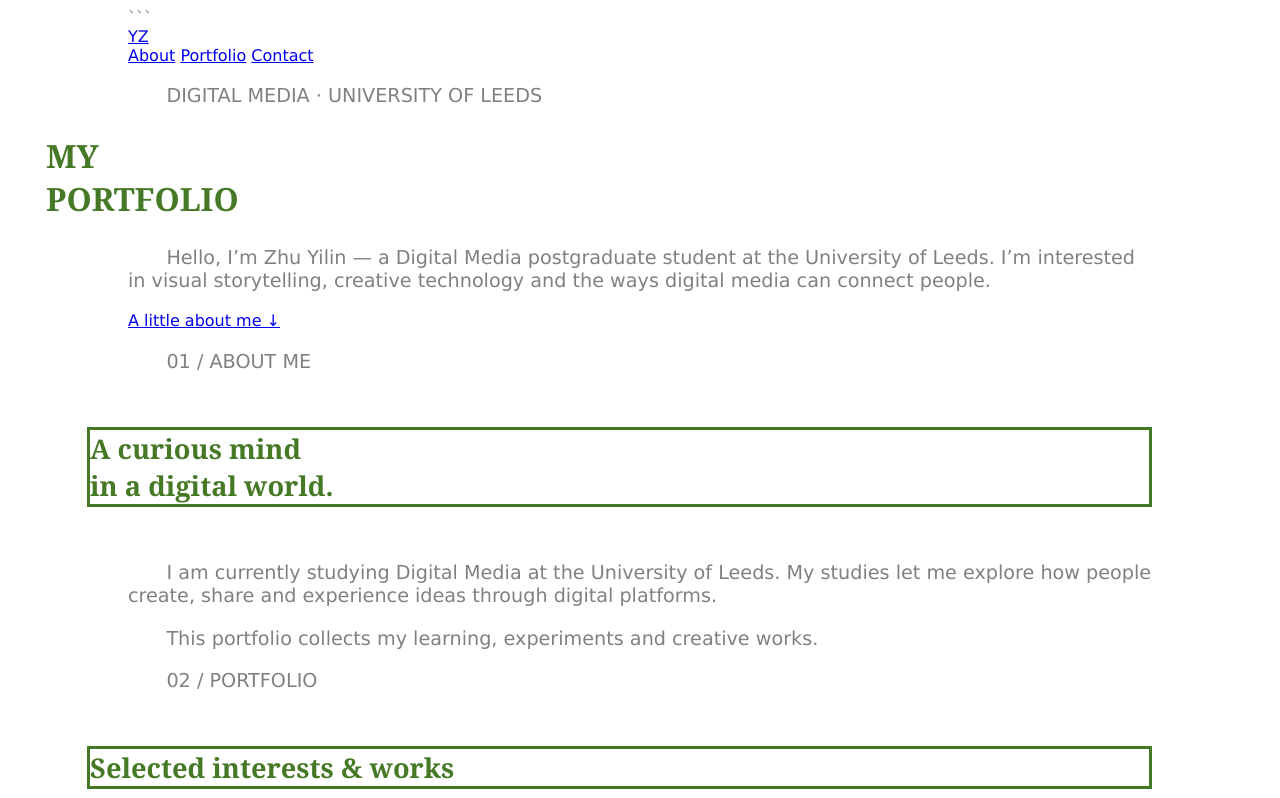
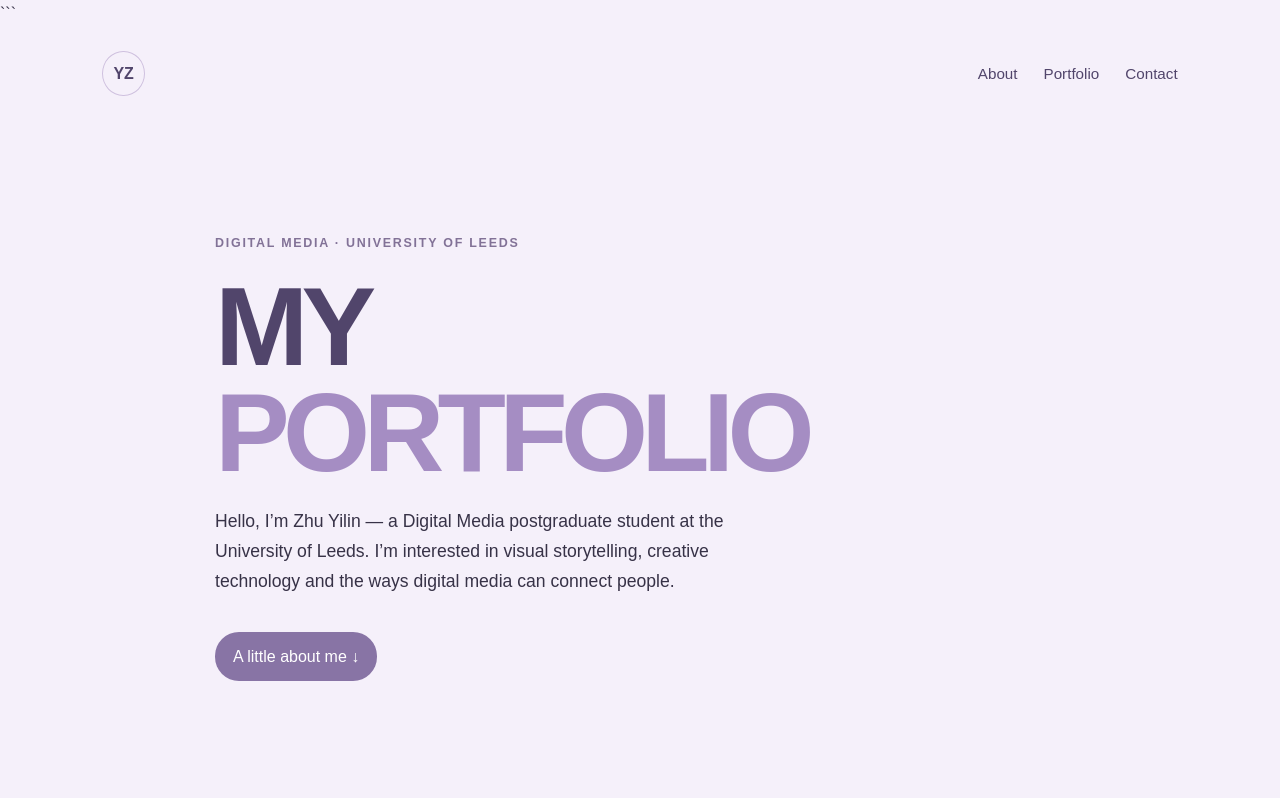
Before and after one commit to lin04819/example, a plain HTML site: page mywebsite/index.html in a window 1280 px wide. Shown: the top 798 px of the page. Drawn offline with Linux system fonts and the light colour scheme.

Commit message:
Refactor CSS styles for improved layout and design

```diff
--- a/mywebsite/yilin.css
+++ b/mywebsite/yilin.css
@@ -1,40 +1,173 @@
+* {
+  box-sizing: border-box;
+}
+
+html {
+  scroll-behavior: smooth;
+}
+
 body {
-color: gray;
-background: white;
-font-family: Verdana,Arial,Helvetica,sans-serif;
-margin-left: 10%;
-margin-right: 10%;
+  margin: 0;
+  color: #373247;
+  background: #f5f0fa;
+  font-family: Arial, Helvetica, sans-serif;
+  line-height: 1.7;
 }
+
+.site-header {
+  display: flex;
+  justify-content: space-between;
+  align-items: center;
+  padding: 24px 8%;
+}
+
+.logo {
+  color: #51456b;
+  font-weight: bold;
+  text-decoration: none;
+  border: 1px solid #cfc1df;
+  border-radius: 50%;
+  padding: 8px 10px;
+}
+
+nav {
+  display: flex;
+  gap: 26px;
+}
+
+nav a {
+  color: #51456b;
+  text-decoration: none;
+  font-size: 0.95rem;
+}
+
+nav a:hover {
+  color: #927ab4;
+}
+
+main {
+  width: min(850px, 84%);
+  margin: 0 auto;
+}
+
+.intro {
+  padding: 100px 0 120px;
+}
+
+.eyebrow,
+.section-label {
+  color: #827297;
+  font-size: 0.78rem;
+  letter-spacing: 0.14em;
+  font-weight: bold;
+}
+
 h1 {
-color: #457926;
-font-family: Georgia,"Times New Roman",Times,serif;
-font-size: 2em;
-text-transform: uppercase;
-margin-left: -8%;
+  margin: 20px 0;
+  color: #51456b;
+  font-size: clamp(3.5rem, 10vw, 7rem);
+  line-height: 0.95;
+  letter-spacing: -0.06em;
 }
-h2 {
-color: #457926;
-font-family: Georgia,"Times New Roman",Times,serif;
-font-size: 1.7em;
-border: solid;
-margin-left: -4%;
-margin-top: 2em;
-margin-bottom: 2em;
+
+h1 span {
+  color: #a58dc3;
 }
-p {
-font-size: 1.2em;
-text-indent: 2em;
+
+.intro-text {
+  max-width: 560px;
+  font-size: 1.1rem;
 }
-blockquote {
-font-size: 1em;
-font-style: italic;
-color: black;
-background: red;
+
+.button {
+  display: inline-block;
+  margin-top: 18px;
+  padding: 11px 18px;
+  color: #fff;
+  background: #8874a5;
+  border-radius: 24px;
+  text-decoration: none;
 }
-.first-line {
-font-weight: bold;
+
+.button:hover {
+  background: #705c8e;
 }
-#first {
-font-size: 1.4em;
-color: blue;
+
+.content-section {
+  margin: 0 0 28px;
+  padding: 48px;
+  background: #fff;
+  border: 1px solid #e6ddef;
+  border-radius: 18px;
 }
+
+.content-section h2 {
+  margin: 12px 0 20px;
+  color: #51456b;
+  font-size: clamp(1.8rem, 5vw, 2.8rem);
+  line-height: 1.2;
+}
+
+.content-section > p:not(.section-label) {
+  max-width: 650px;
+  color: #625b6c;
+}
+
+.work-section {
+  background: #f0eaf7;
+}
+
+.text-card {
+  display: flex;
+  gap: 22px;
+  padding: 20px 0;
+  border-top: 1px solid #d9cde5;
+}
+
+.text-card span {
+  color: #927ab4;
+  font-size: 0.9rem;
+}
+
+.text-card h3 {
+  margin: 0 0 4px;
+  color: #51456b;
+}
+
+.text-card p {
+  margin: 0;
+  color: #625b6c;
+}
+
+.contact-section {
+  background: #f8f1ed;
+}
+
+footer {
+  padding: 28px 8%;
+  color: #827297;
+  text-align: center;
+  font-size: 0.85rem;
+}
+
+@media (max-width: 600px) {
+  .site-header {
+    padding: 20px 8%;
+  }
+
+  nav {
+    gap: 14px;
+  }
+
+  nav a {
+    font-size: 0.85rem;
+  }
+
+  .intro {
+    padding: 70px 0 85px;
+  }
+
+  .content-section {
+    padding: 30px 24px;
+  }
+}
```
